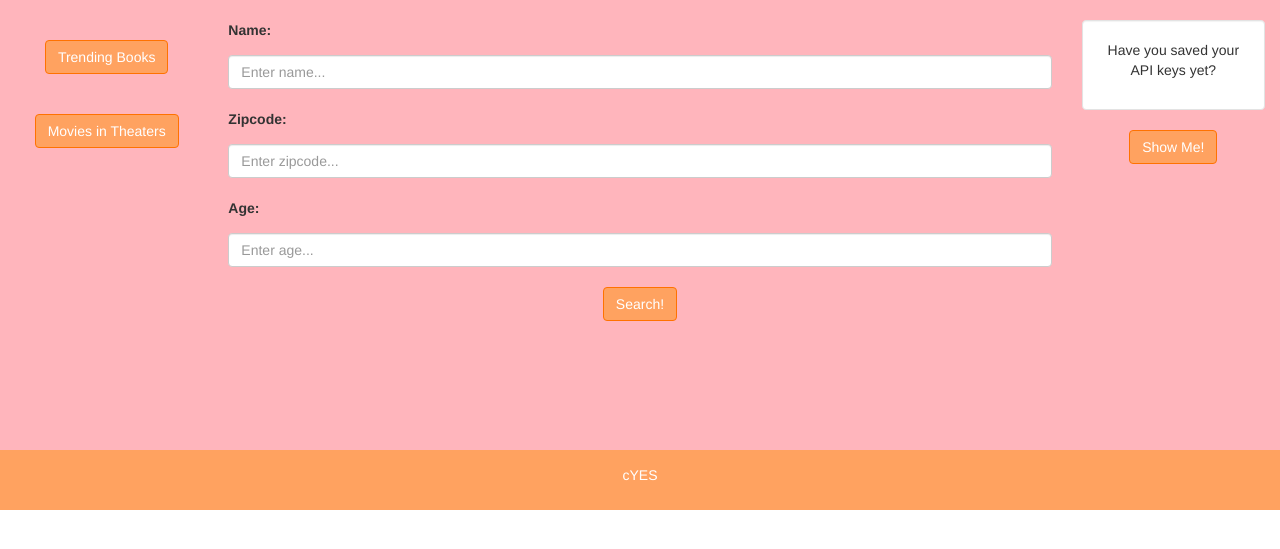
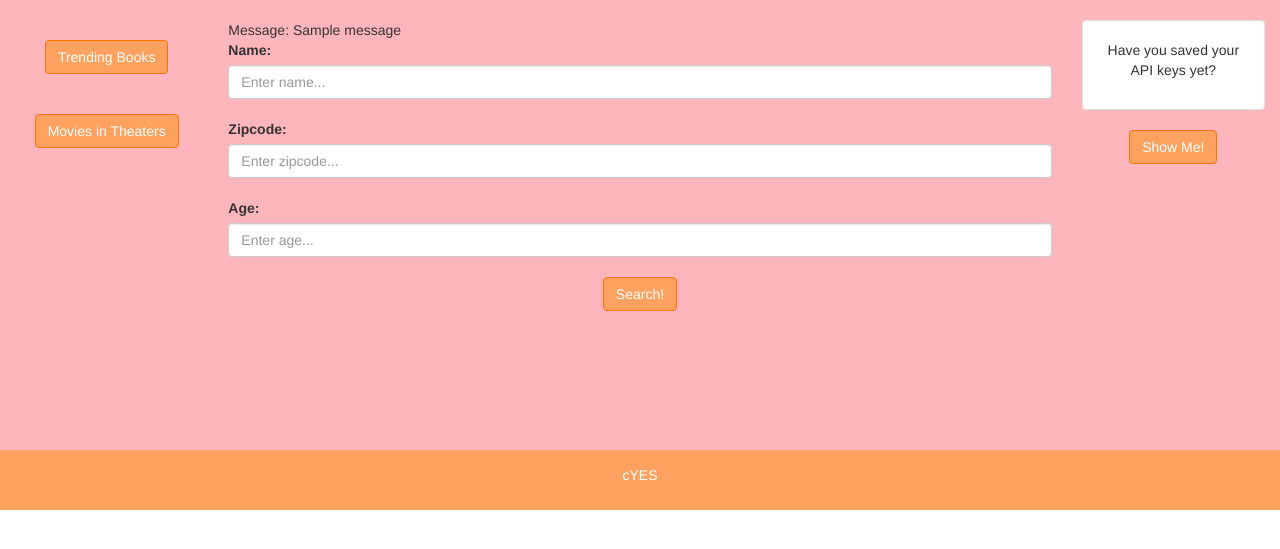
Before and after one commit to EugeneThomas/cYES, a Flask app: page / in a window 1280 px wide. Shown: the part 70-619 px from the top of the page. Run offline with Flask 2, Linux system fonts and the light colour scheme; one stand-in notice (Sample message) is shown; some libraries are stand-ins or nearby versions.

Commit message:
Updated flash message

```diff
--- a/templates/base.html
+++ b/templates/base.html
@@ -49,18 +49,19 @@ P01 -- ArRESTed Development
       <a href="https://www.fandango.com/moviesintheaters" class="btn btn-warning" role="button" style="background-color:#ffa260;border-color:#ff7200">Movies in Theaters</a>
     </div>
     <div class="col-sm-8 text-left">
-<br>
+      <br>
+      {% set msgs = get_flashed_messages() %}
+	{% for message in msgs %}
+		Message: {{message}}
+	{% endfor %}
       <form action="/info">
 	<label>Name:</label>
-	<p>{{flash_name}}</p>
       <input type="text" class="form-control" id="name" placeholder="Enter name..." name="name">
   <br>
   <label>Zipcode:</label>
-  	<p>{{flash_zip}}</p>
 	  <input type="text" class="form-control" id="zipcode" placeholder="Enter zipcode..." name="zipcode">
 	<br>
 	<label>Age:</label>
-		<p>{{flash_age}}</p>
 	<input type="text" class="form-control" id="age" placeholder="Enter age..." name="age">
 	<br>
 	<center> <input type="submit" class="btn btn-info" value="Search!" style="background-color:#ffa260;border-color:#ff7200"> </center>
```
